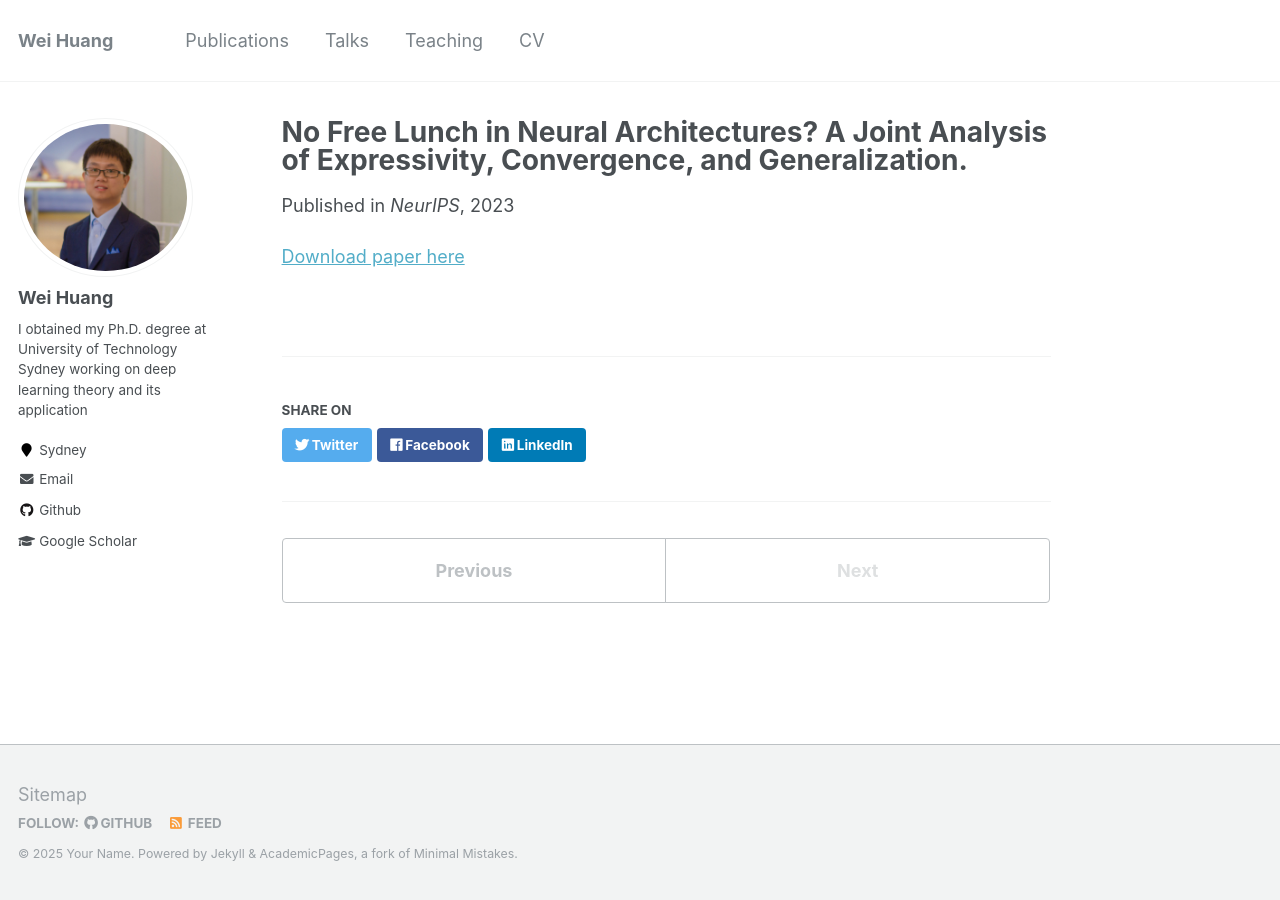
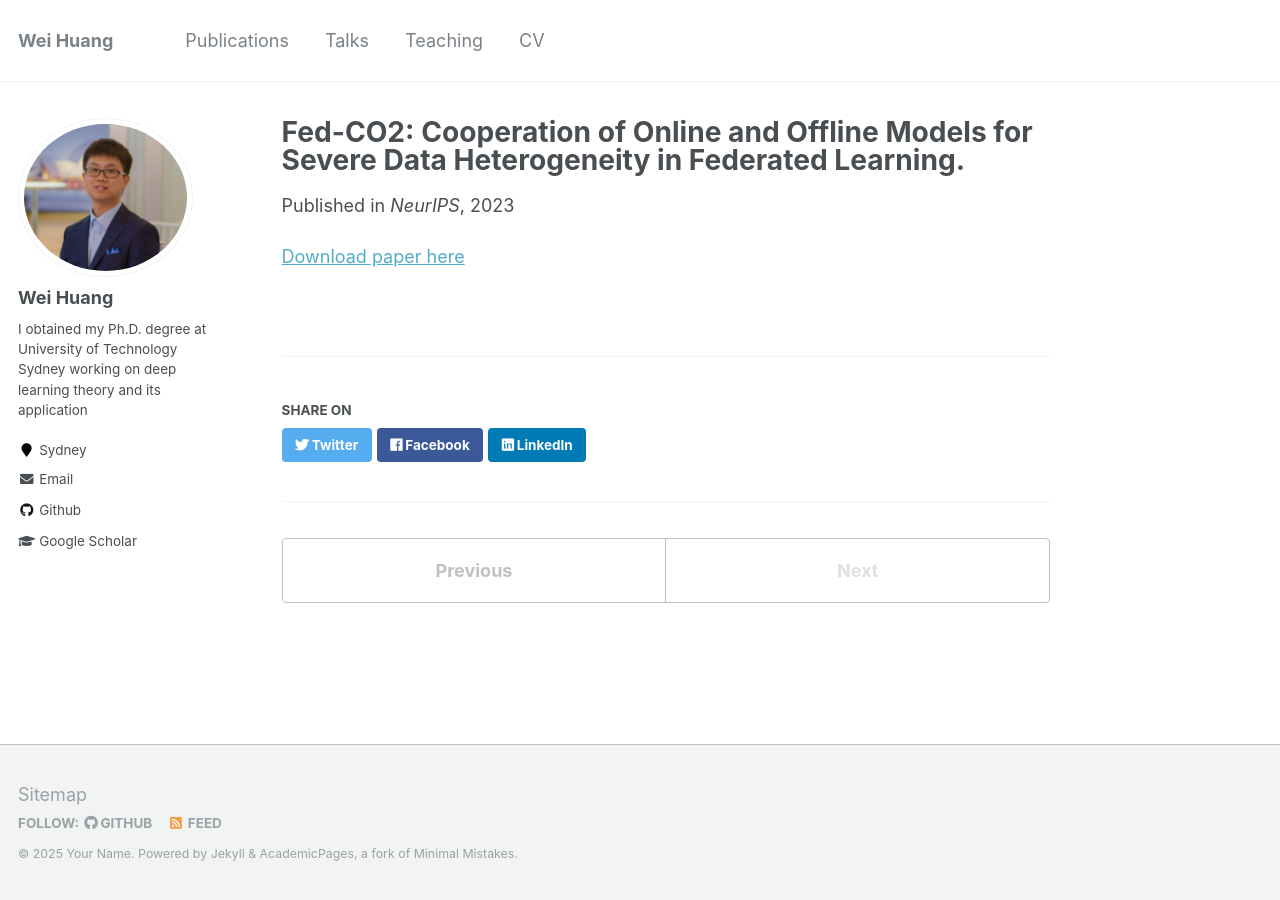
Before and after one commit to WeiHuang05/Weihuang05.github.io, a Jekyll site: the page built from _publications/2023-12-01-fed_co2-number-16.md, in a window 1280 px wide. Built offline with Jekyll 4.4.1, drawn with Linux system fonts in a browser that asks for light colours.

Commit message:
Update 2023-12-01-fed_co2-number-16.md

```diff
--- a/_publications/2023-12-01-fed_co2-number-16.md
+++ b/_publications/2023-12-01-fed_co2-number-16.md
@@ -1,5 +1,5 @@
 ---
-title: "No Free Lunch in Neural Architectures? A Joint Analysis of Expressivity, Convergence, and Generalization."
+title: "Fed-CO2: Cooperation of Online and Offline Models for Severe Data Heterogeneity in Federated Learning."
 collection: publications
 permalink: /publication/2023-12-01-fed_co2-number-16
 excerpt: ''
```
